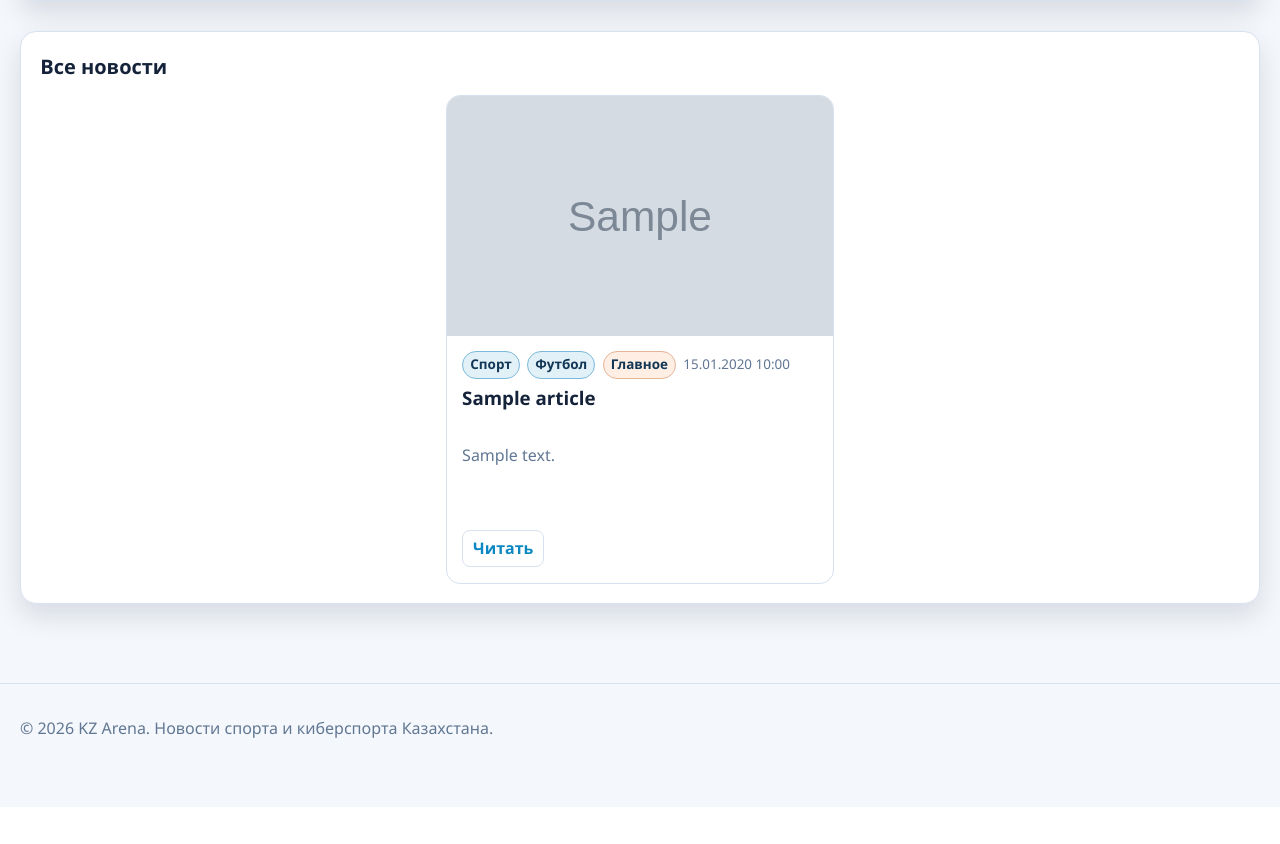
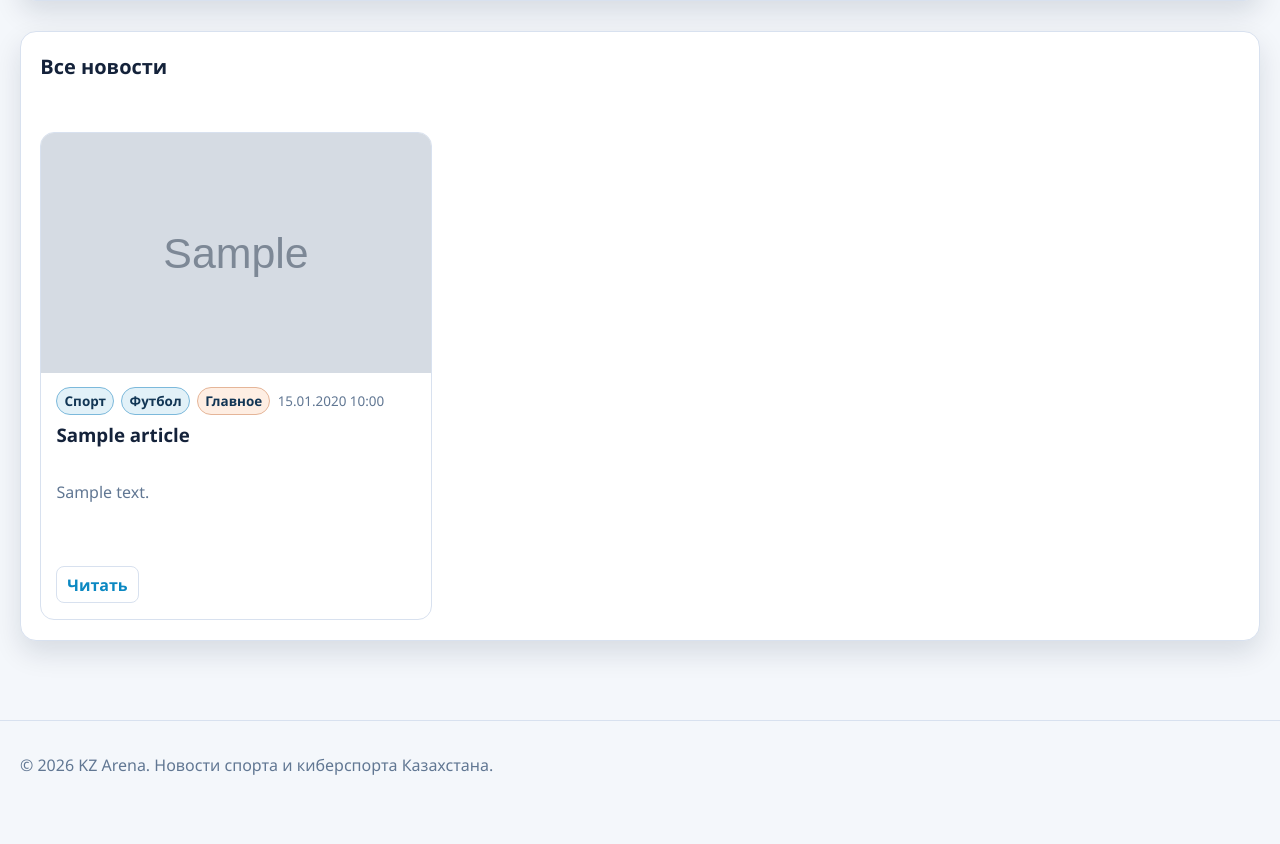
Before and after one commit to crvstxllize/kz-arena, a Django app: page /news/ in a window 1280 px wide. Shown: the part 1481-2325 px from the top of the page. Before the commit the page ends 2219 px from the top, so only its background shows below. Run offline with Django 5.2, Linux system fonts and the light colour scheme; tables that the repository leaves empty hold one stand-in row (values such as "Sample post"); grey boxes marked "Sample" are stand-in pictures.

Commit message:
Checkpoint 6 80%

```diff
--- a/static/css/style.css
+++ b/static/css/style.css
@@ -2381,3 +2381,77 @@ main.container {
     transform: translateX(16px);
   }
 }
+
+/* Final anti-masonry lock for news cards (home + all news) */
+#home-latest-grid.news-grid--stable,
+#news-grid.news-grid--stable {
+  display: grid !important;
+  grid-template-columns: repeat(3, minmax(0, 1fr)) !important;
+  gap: 12px !important;
+  align-items: stretch !important;
+  justify-items: stretch !important;
+  grid-auto-flow: row !important;
+  grid-auto-rows: auto !important;
+  align-content: start !important;
+  justify-content: stretch !important;
+}
+
+@media (max-width: 1024px) {
+  #home-latest-grid.news-grid--stable,
+  #news-grid.news-grid--stable {
+    grid-template-columns: repeat(2, minmax(0, 1fr)) !important;
+  }
+}
+
+@media (max-width: 640px) {
+  #home-latest-grid.news-grid--stable,
+  #news-grid.news-grid--stable {
+    grid-template-columns: 1fr !important;
+  }
+}
+
+#home-latest-grid.news-grid--stable > .news-card,
+#news-grid.news-grid--stable > .news-card {
+  width: 100% !important;
+  max-width: none !important;
+  justify-self: stretch !important;
+  align-self: stretch !important;
+  margin: 0 !important;
+  transform: none !important;
+  translate: none !important;
+  grid-column: auto !important;
+  grid-row: auto !important;
+  height: 100%;
+  display: flex;
+  flex-direction: column;
+}
+
+/* Deterministic placement: no accidental centered first card */
+@media (min-width: 1025px) {
+  #home-latest-grid.news-grid--stable > .news-card:nth-child(3n + 1),
+  #news-grid.news-grid--stable > .news-card:nth-child(3n + 1) {
+    grid-column: 1 !important;
+  }
+
+  #home-latest-grid.news-grid--stable > .news-card:nth-child(3n + 2),
+  #news-grid.news-grid--stable > .news-card:nth-child(3n + 2) {
+    grid-column: 2 !important;
+  }
+
+  #home-latest-grid.news-grid--stable > .news-card:nth-child(3n),
+  #news-grid.news-grid--stable > .news-card:nth-child(3n) {
+    grid-column: 3 !important;
+  }
+}
+
+@media (min-width: 641px) and (max-width: 1024px) {
+  #home-latest-grid.news-grid--stable > .news-card:nth-child(odd),
+  #news-grid.news-grid--stable > .news-card:nth-child(odd) {
+    grid-column: 1 !important;
+  }
+
+  #home-latest-grid.news-grid--stable > .news-card:nth-child(even),
+  #news-grid.news-grid--stable > .news-card:nth-child(even) {
+    grid-column: 2 !important;
+  }
+}
```
